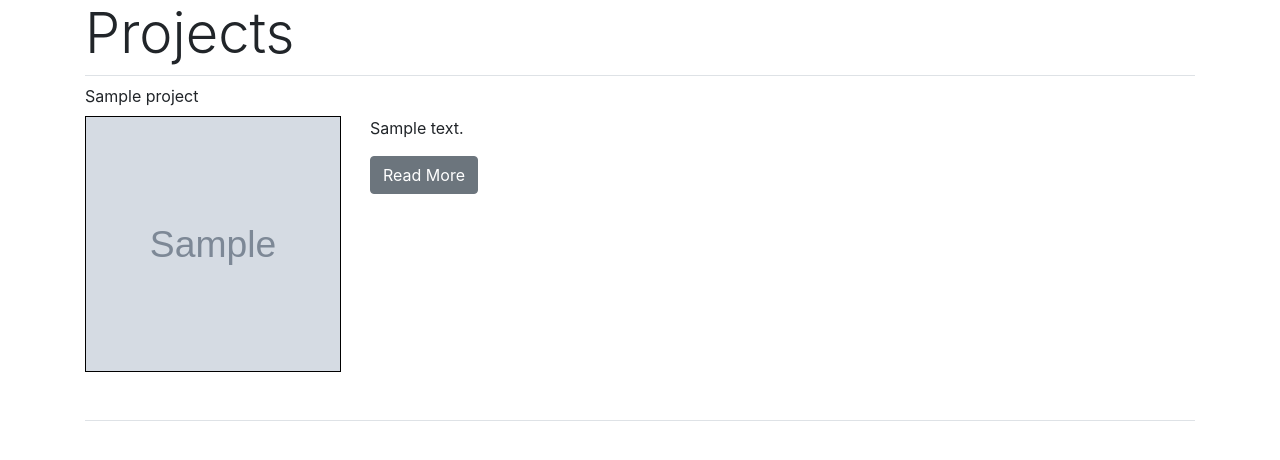
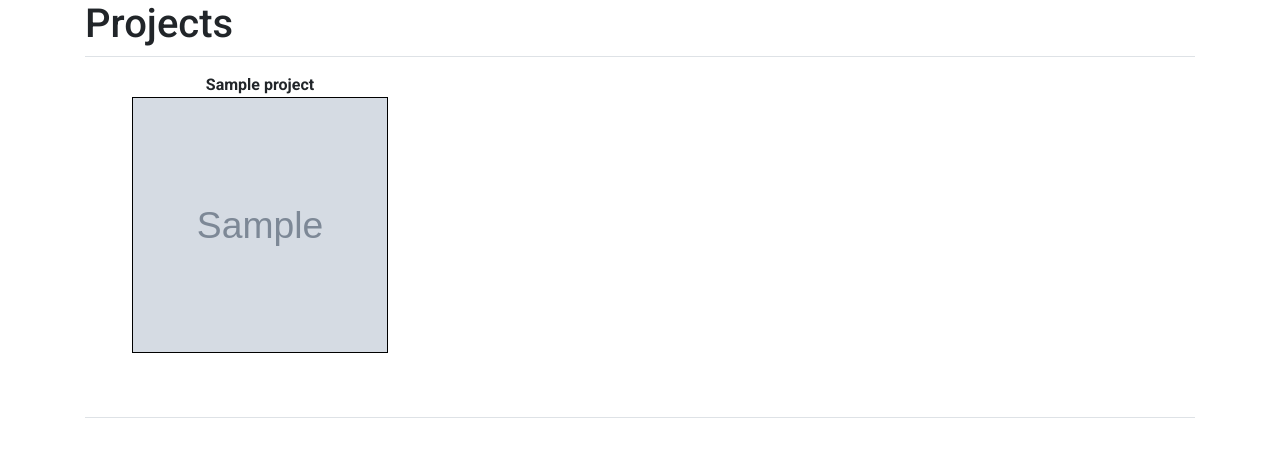
Before and after one commit to Mateaus/PersonalWebsite, a Django app: template personalwebsite/projects/templates/projects.html in a window 1280 px wide. Shown: the part 56-516 px from the top of the page. Run offline with Django 3.2, Linux system fonts and the light colour scheme; the template is opened without the code that fills it: values that come from a table or form of the project are taken from there, others are empty; tables that the repository leaves empty hold one stand-in row (values such as "Sample post"); grey boxes marked "Sample" are stand-in pictures; parts of the project's set-up code (start-up, migrations or seed data) failed here and were passed over; some libraries are stand-ins or nearby versions.

Commit message:
Project title is now centered above project cover image. Also updated font family on projects page to roboto.

```diff
--- a/personalwebsite/projects/models.py
+++ b/personalwebsite/projects/models.py
@@ -10,7 +10,7 @@ class Project(models.Model):
         upload_to="project/cover_images/",
         height_field=None,
         width_field=None,
-        null=True
+        blank=True
     )
     data_added = models.DateTimeField(default=now, editable=False)
     last_modified_date = models.DateTimeField(auto_now=True)
--- a/personalwebsite/projects/templates/projects.html
+++ b/personalwebsite/projects/templates/projects.html
@@ -3,28 +3,26 @@
 
 {% block content %}
 <div class="page-title border-bottom">
-    <h1 class="display-4">Projects</h1>
+    <h1 class="display-5 font-family-roboto">Projects</h1>
 </div>
 {% for project in all_projects %}
-<div class="my-2">
-    {{project.title}}
-</div>
 <div class="row">
-    <div class="col-md-5 col-lg-4 col-xl-3 project-image">
-        <img src="{{project.cover_image.url}}" height="256px" width="256px" style="border: 1px solid black;">
-    </div>
-    <div class="col">
-        <div class="row">
-            <div class="col-lg-10">
-                <p>{{project.description}}</p>
+    <div class="col-lg-4 col-md-5 col-sm-6 text-center my-3">
+        <div>
+            <div class="font-family-roboto font-bold">
+                {{project.title}}
             </div>
-        </div>
-        <div class="row">
-            <div class="col-3">
-                <button class="btn btn-secondary">Read More</button>
+            <div>
+                {% if project.cover_image %}
+                <img src="{{project.cover_image.url}}" height="256px" width="256px" style="border: 1px solid black;">
+                {% else %}
+                <img src="../media/project/cover_images/empty.jpg" height="256px" width="256px"
+                    style="border: 1px solid black;">
+                {% endif %}
             </div>
         </div>
     </div>
 </div>
+
 {% endfor %}
 {% endblock %}
```
Also changed, not shown: personalwebsite/media/project/cover_images/IMG_0757.JPG (deleted), personalwebsite/media/project/cover_images/empty.jpg (added), personalwebsite/media/project/cover_images/tomato.jpg (added).
